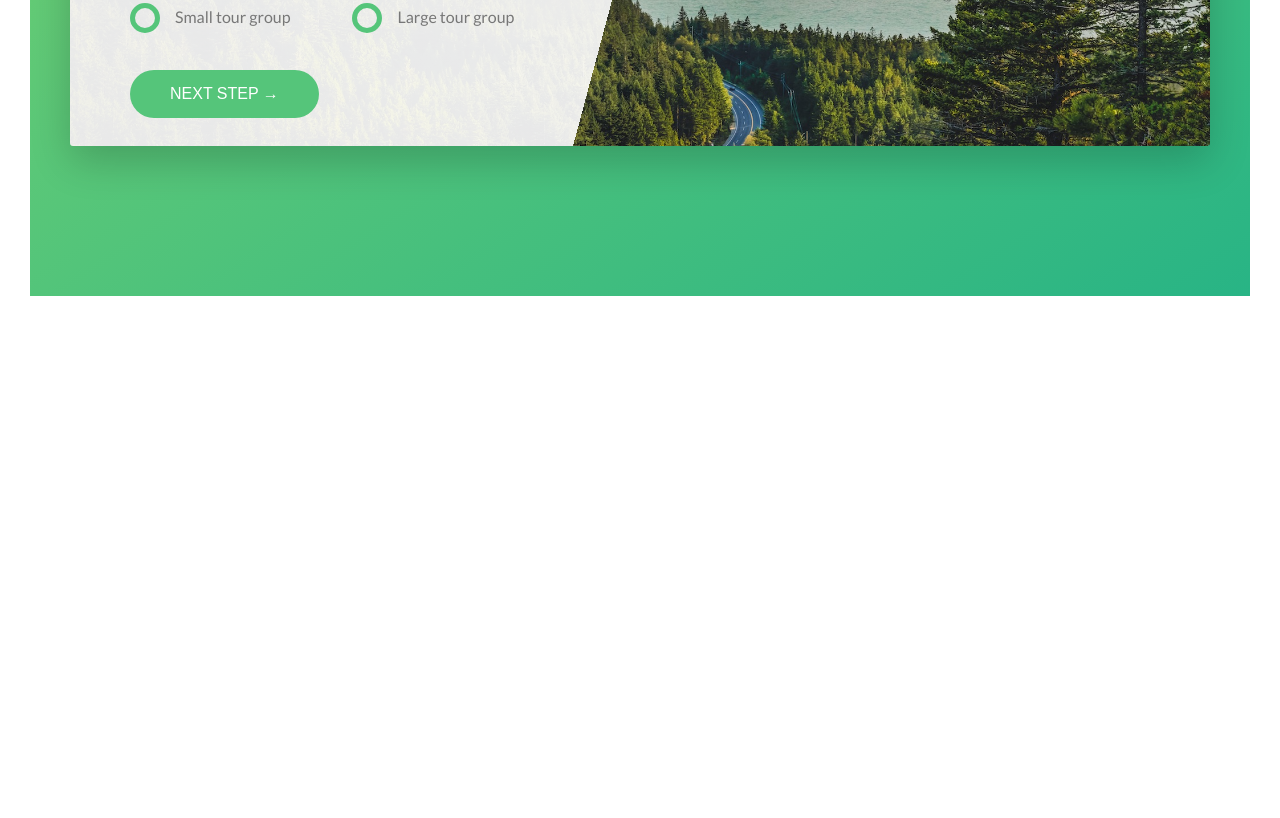
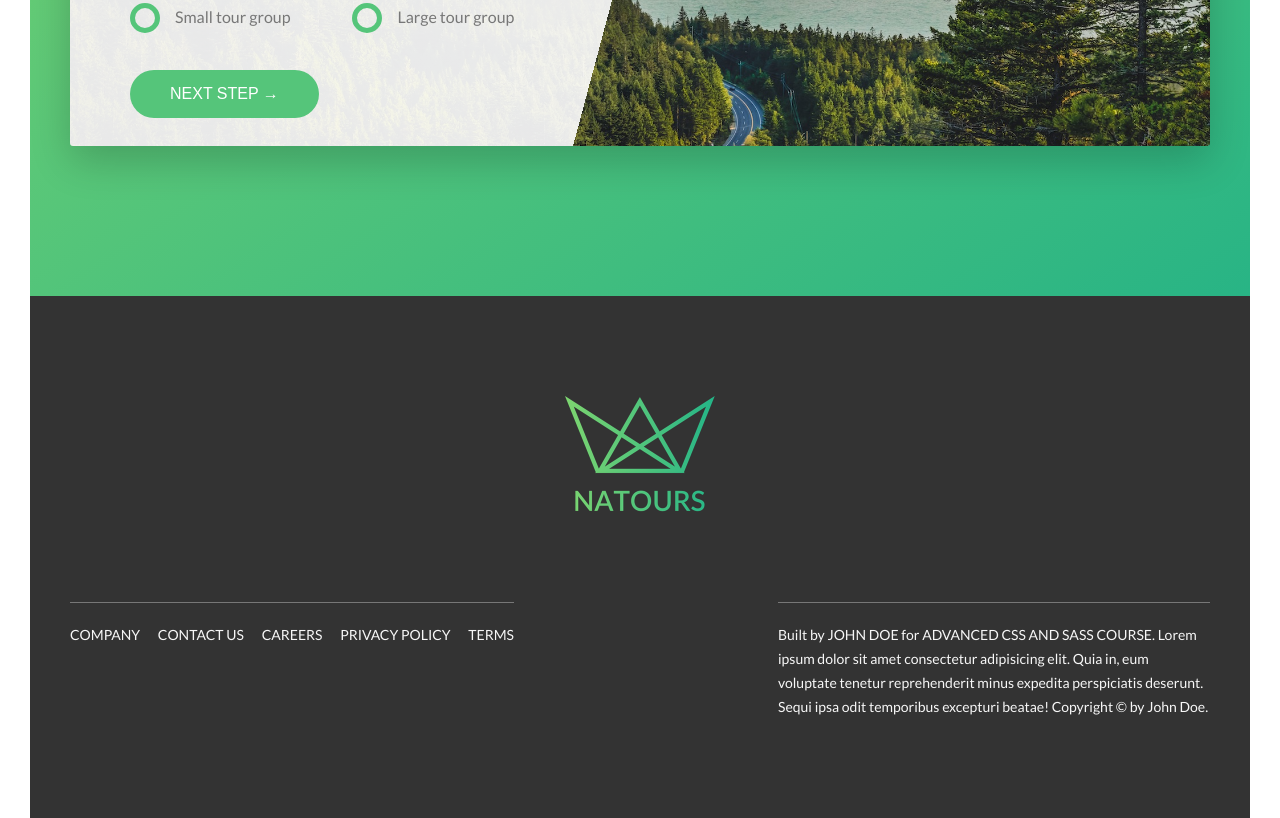
Before and after one commit to MynameisArthur/Advanced_CSS-SASS, a website: page advanced-css-course/Natours/index.html in a window 1280 px wide. Shown: the part 5001-5819 px from the top of the page. Before the commit the page ends 5297 px from the top, so only its background shows below. Drawn offline with Linux system fonts and the light colour scheme; files whose address does not match are found by name.

Commit message:
added and styled footer section

```diff
--- a/advanced-css-course/Natours/index.html
+++ b/advanced-css-course/Natours/index.html
@@ -280,5 +280,40 @@
                 </div>
             </section>
         </main>
+        <footer class="footer">
+            <div class="footer__logo-box">
+                <img src="img/logo-green-2x.png" alt="Full logo" class="footer__logo">
+            </div>
+            <div class="row">
+                <div class="col-1-of-2">
+                    <div class="footer__navigation">
+                        <ul class="footer__list">
+                            <li class="footer__item">
+                                <a href="#!" class="footer__link">Company</a>
+                            </li>
+                            <li class="footer__item">
+                                <a href="#!" class="footer__link">Contact us</a>
+                            </li>
+                            <li class="footer__item">
+                                <a href="#!" class="footer__link">Careers</a>
+                            </li>
+                            <li class="footer__item">
+                                <a href="#!" class="footer__link">Privacy policy</a>
+                            </li>
+                            <li class="footer__item">
+                                <a href="#!" class="footer__link">Terms</a>
+                            </li>
+                        </ul>
+                    </div>
+                </div>
+                <div class="col-1-of-2">
+                    <p class="footer__copyright">
+                        Built by <a href="#!" class="footer__link">John Doe</a> for <a href="#!" class="footer__link">Advanced CSS and SASS course</a>.
+                        Lorem ipsum dolor sit amet consectetur adipisicing elit. Quia in, eum voluptate tenetur reprehenderit minus expedita perspiciatis deserunt. Sequi ipsa odit temporibus excepturi beatae! Copyright &copy; by John Doe.
+                    </p>
+                </div>
+            </div>
+
+        </footer>
     </body>
 </html>
--- a/advanced-css-course/Natours/sass/abstracts/_variables.sass
+++ b/advanced-css-course/Natours/sass/abstracts/_variables.sass
@@ -4,6 +4,7 @@ $color-primary: #55c57a
 $color-primary-dark: #28b485
 $color-grey-dark: #777
 $color-grey-dark-2: #999
+$color-grey-dark-3: #333
 $color-grey-light-1: #f7f7f7
 $color-grey-light-2: #eee
 $color-secondary-light: #ffb900
--- /dev/null
+++ b/advanced-css-course/Natours/sass/layout/_footer.sass
@@ -0,0 +1,37 @@
+.footer
+    background-color: $color-grey-dark-3
+    padding: 10rem 0
+    font-size: 1.4rem
+    color: $color-grey-light-1
+    &__logo-box
+        text-align: center
+        margin-bottom: 8rem
+
+    &__logo
+        width: 15rem
+        height: auto
+    &__navigation
+        border-top: 1px solid $color-grey-dark
+        padding-top: 2rem
+        display: inline-block
+    &__list
+    &__item
+        display: inline-block
+        &:not(:last-child)
+            margin-right: 1.5rem
+    &__link
+        &:link,&:visited
+            color: $color-grey-light-1
+            background-color: $color-grey-dark-3
+            text-transform: uppercase
+            display: inline-block
+            transition: all .2s
+        &:hover,&:active
+            color: $color-primary
+            box-shadow: 0 1rem 2rem rgba(#000,.4)
+            transform: rotate(5deg) scale(1.3)
+    &__copyright
+        border-top: 1px solid $color-grey-dark
+        padding-top: 2rem
+        width: 80%
+        float: right
--- a/advanced-css-course/Natours/sass/layout/_layout.sass
+++ b/advanced-css-course/Natours/sass/layout/_layout.sass
@@ -1,2 +1,3 @@
 @import 'grid'
 @import 'header'
+@import 'footer'
```
Also changed, not shown: advanced-css-course/Natours/css/styles.css.
